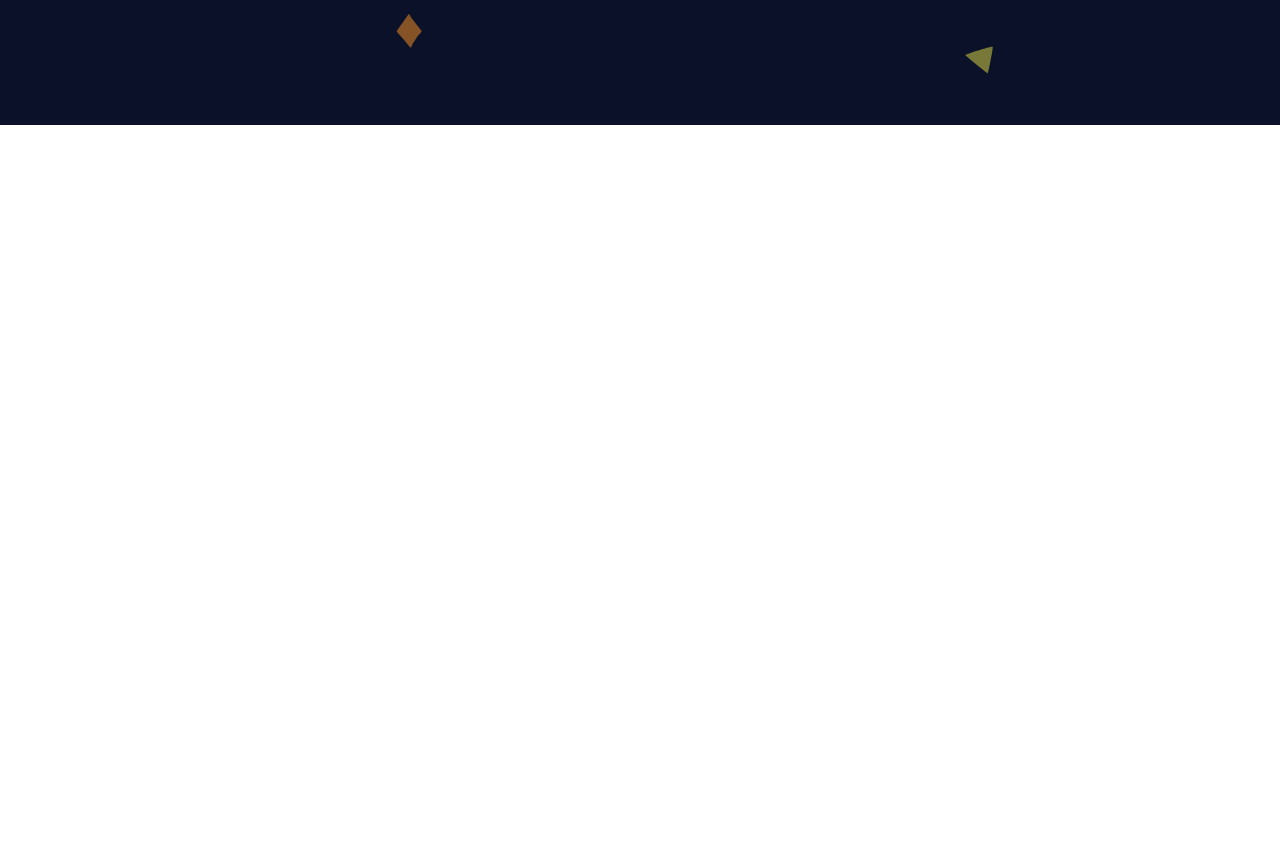
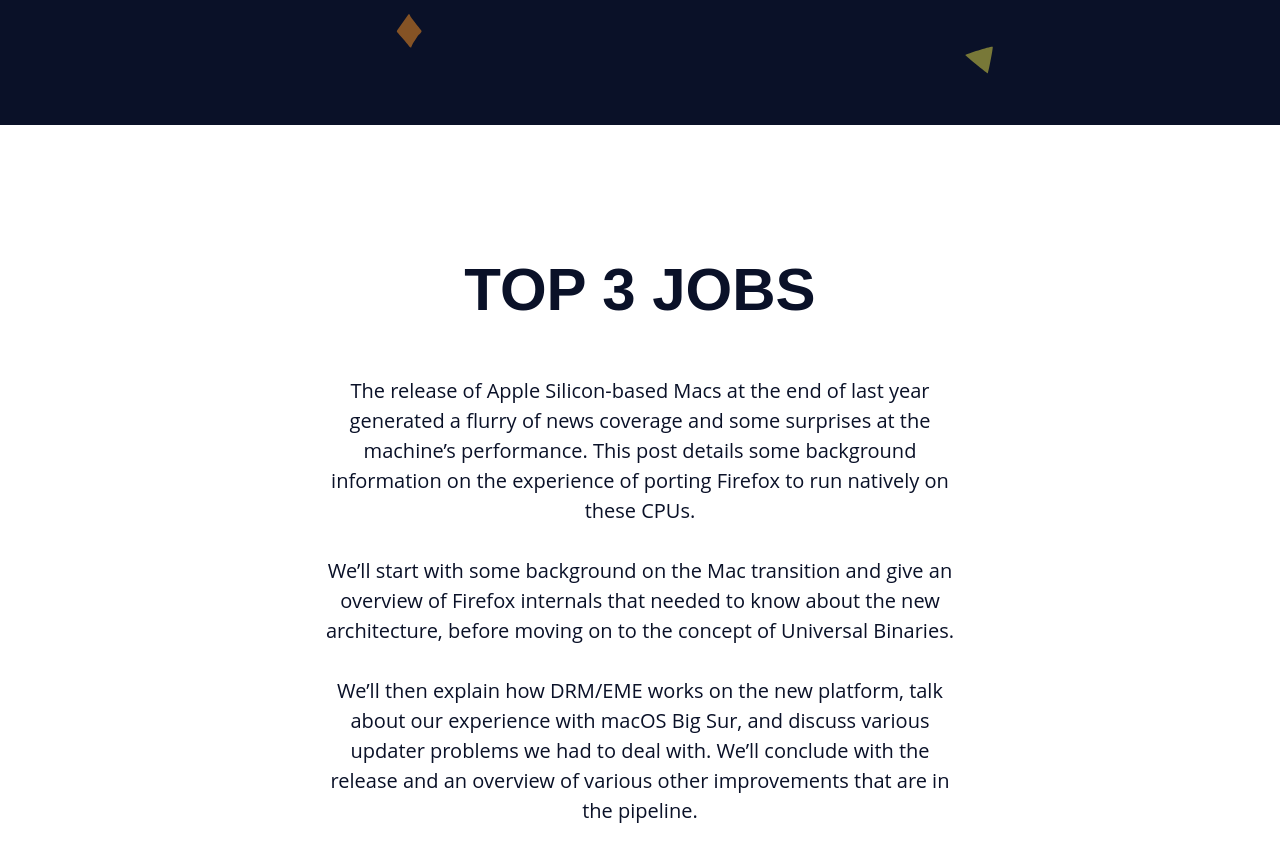
Before and after one commit to Guilher-Melo/Landing-Page, a plain HTML site: page index.html in a window 1280 px wide. Shown: the part 800-1662 px from the top of the page. Drawn offline with Linux system fonts and the light colour scheme.

Commit message:
Criando segunda section

```diff
--- a/assets/css/style.css
+++ b/assets/css/style.css
@@ -16,6 +16,7 @@
 
 html {
   font-size: 62.5%;
+  scroll-behavior: smooth;
 }
 
 body {
@@ -35,7 +36,10 @@ h1 {
 }
 
 h2 {
-  font-size: 5.5rem;
+  font-size: 6rem;
+  margin-bottom: 5rem;
+  text-transform: uppercase;
+  line-height: 1.2;
 }
 
 h3 {
@@ -58,6 +62,10 @@ a {
   text-decoration: none;
 }
 
+p {
+  margin-bottom: 3rem;
+}
+
 .main-bg {
   background-image: url('../img/main-bg.svg');
   background-size: cover;
@@ -67,6 +75,7 @@ a {
 
 .white-bg {
   background: var(--white-color);
+  color: var(--primary-color);
 }
 
 .main-content {
@@ -153,14 +162,18 @@ a {
   justify-content: center;
 }
 
-.intro-text h2 {
-  font-size: 6rem;
-  margin-bottom: 5rem;
-  text-transform: uppercase;
-  line-height: 1.2;
-}
+
 
 .intro-img img {
 max-width: 100%;
 height: auto;
 }
+
+.top3-content {
+  max-width: 64rem;
+  display: flex;
+  flex-flow: column wrap;
+  justify-content: center;
+  height: 100vh;
+  text-align: center;
+}
--- a/index.html
+++ b/index.html
@@ -16,8 +16,8 @@
       </h1>
       <nav>
         <ul>
-          <li><a href="#">Intro</a> </li>
-          <li><a href="#">Top 3</a> </li>
+          <li><a href="#intro">Intro</a> </li>
+          <li><a href="#top3">Top 3</a> </li>
           <li><a href="#">Gallery</a> </li>
           <li><a href="#">Work</a> </li>
           <li><a href="#">Contact</a> </li>
@@ -28,7 +28,7 @@
 
   <div class="menu-spacing"></div>
 
-  <section class="intro main-bg section">
+  <section id="intro" class="intro main-bg section">
     <div class="main-content intro-content">
       <div class="intro-text">
         <h2>January brings us Firefox 85 </h2>
@@ -42,7 +42,15 @@
     </div>
   </section>
 
-  <section class="white-bg section">
+  <section id="top3" class="white-bg section">
+    <div class="main-content top3-content">
+      <h2>top 3 jobs</h2>
+      <p>
+        The release of Apple Silicon-based Macs at the end of last year generated a flurry of news coverage and some surprises at the machine’s performance. This post details some background information on the experience of porting Firefox to run natively on these CPUs.
+      </p>
+      <p>We’ll start with some background on the Mac transition and give an overview of Firefox internals that needed to know about the new architecture, before moving on to the concept of Universal Binaries.</p>
+      <p>We’ll then explain how DRM/EME works on the new platform, talk about our experience with macOS Big Sur, and discuss various updater problems we had to deal with. We’ll conclude with the release and an overview of various other improvements that are in the pipeline.</p>
+    </div>
 
   </section>
 </body>
```
